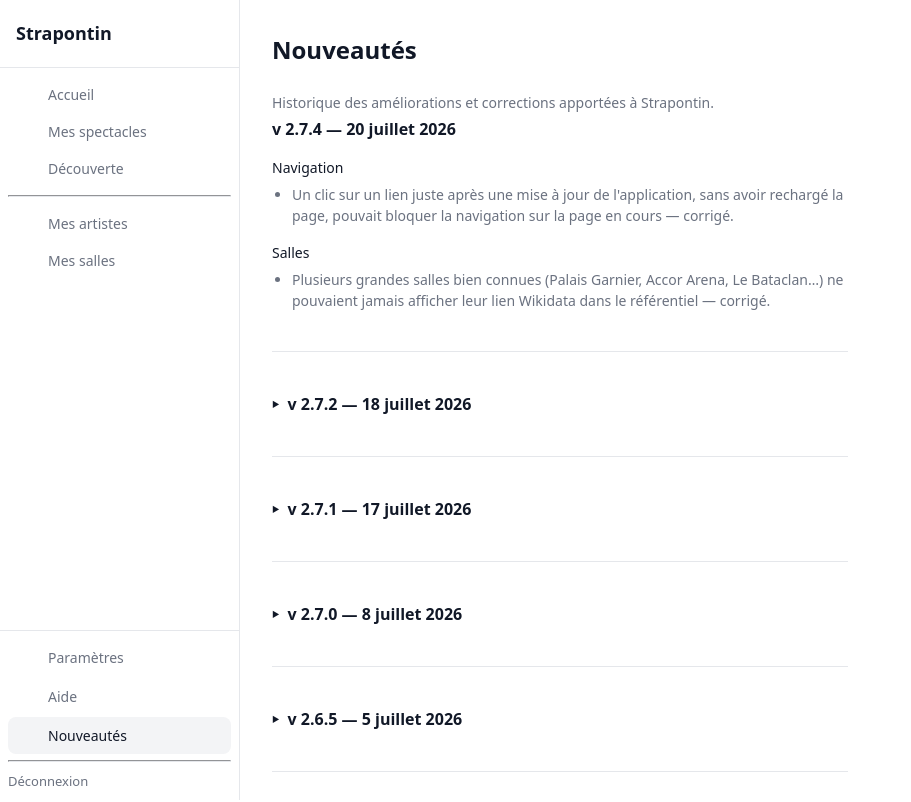
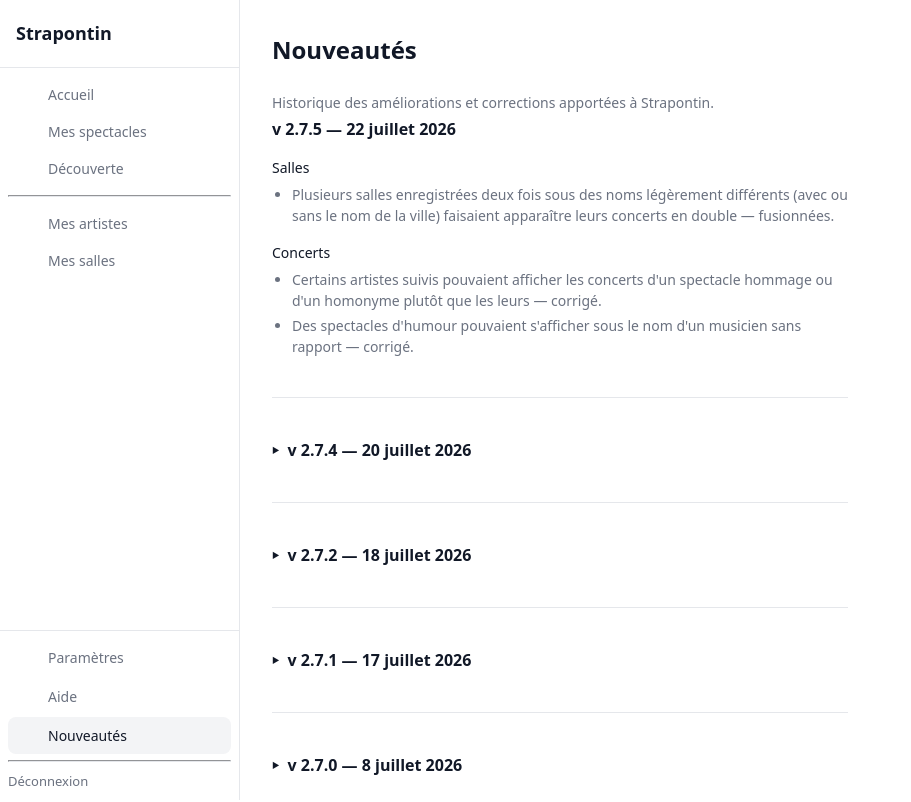
Before and after one commit to Sietch-Tabr/strapontin, a Vue app in the folder front/: page /changelog in a window 1280 px wide. Shown: the top 802 px of the page, without its empty margins (0-911 px from the left). Built offline with nearby package versions, Linux system fonts and the light colour scheme; no server answers.

Commit message:
docs: entrée changelog utilisateur v2.7.5

```diff
--- a/front/src/pages/ChangelogPage.vue
+++ b/front/src/pages/ChangelogPage.vue
@@ -12,7 +12,27 @@
            version reste dépliée à la fois. Un test E2E (changelog_versionsAnciennes_repliees)
            échoue si cette conversion est oubliée. -->
       <section>
-        <h2 class="changelog-version">v 2.7.4 — 20 juillet 2026</h2>
+        <h2 class="changelog-version">v 2.7.5 — 22 juillet 2026</h2>
+        <div class="changelog-entrees">
+          <div>
+            <p class="changelog-categorie">Salles</p>
+            <ul>
+              <li>Plusieurs salles enregistrées deux fois sous des noms légèrement différents (avec ou sans le nom de la ville) faisaient apparaître leurs concerts en double — fusionnées.</li>
+            </ul>
+          </div>
+          <div>
+            <p class="changelog-categorie">Concerts</p>
+            <ul>
+              <li>Certains artistes suivis pouvaient afficher les concerts d'un spectacle hommage ou d'un homonyme plutôt que les leurs — corrigé.</li>
+              <li>Des spectacles d'humour pouvaient s'afficher sous le nom d'un musicien sans rapport — corrigé.</li>
+            </ul>
+          </div>
+        </div>
+      </section>
+
+      <details>
+        <summary><h2 class="changelog-version">v 2.7.4 — 20 juillet 2026</h2></summary>
+        <div class="details-corps">
         <div class="changelog-entrees">
           <div>
             <p class="changelog-categorie">Navigation</p>
@@ -27,7 +47,8 @@
             </ul>
           </div>
         </div>
-      </section>
+        </div>
+      </details>
 
       <details>
         <summary><h2 class="changelog-version">v 2.7.2 — 18 juillet 2026</h2></summary>
```
